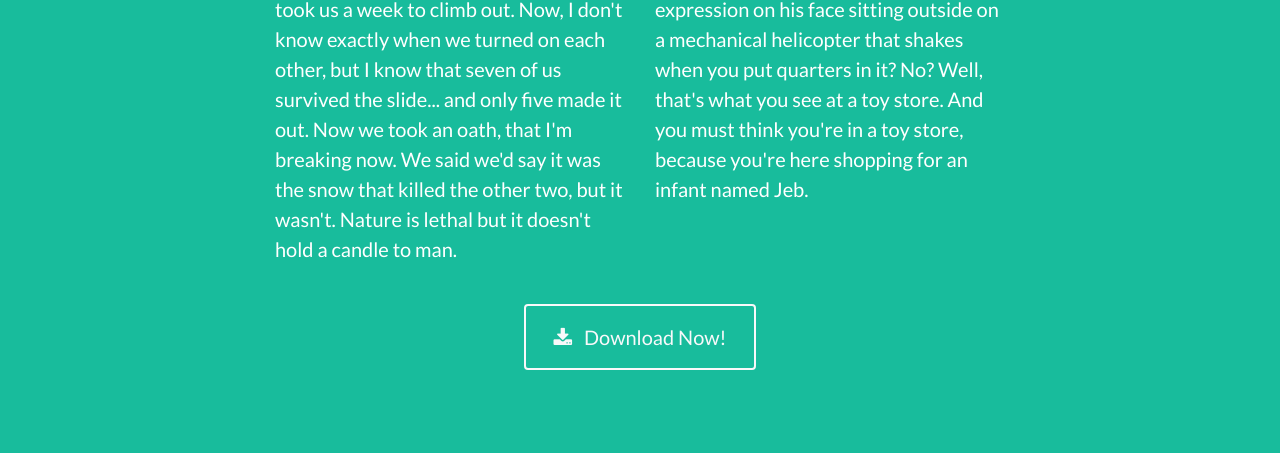
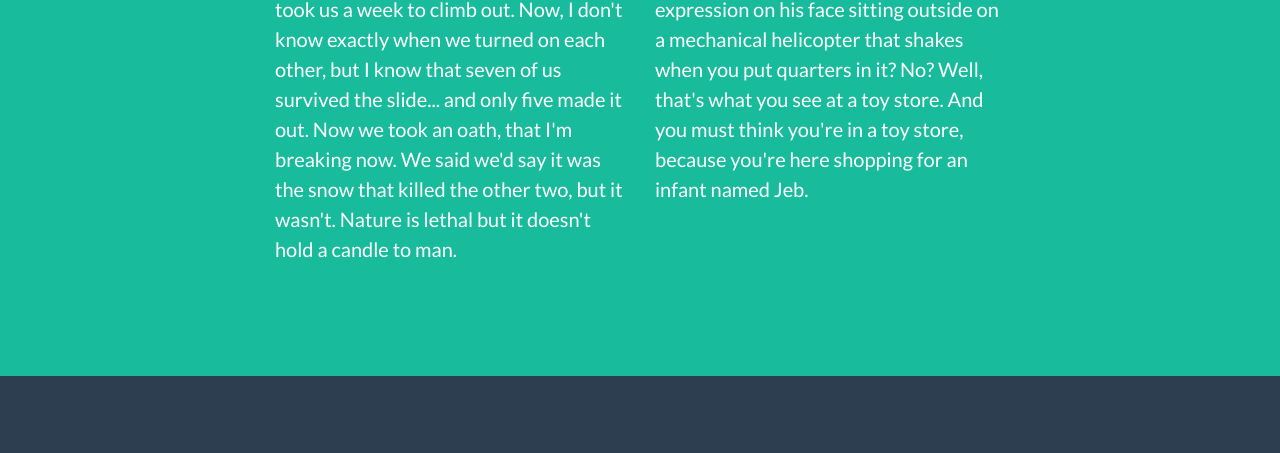
Before and after one commit to mtgeekman/home, a plain HTML site: page index.html in a window 1280 px wide. Shown: the part 2040-2493 px from the top of the page. Drawn offline with Linux system fonts and the light colour scheme.

Commit message:
Remove Download button

```diff
--- a/index.html
+++ b/index.html
@@ -152,12 +152,6 @@
               here shopping for an infant named Jeb.
             </p>
           </div>
-        </div>
-        <div class="text-center mt-4">
-          <a class="btn btn-xl btn-outline-light" href="#">
-            <i class="fa fa-download mr-2"></i>
-            Download Now!
-          </a>
         </div>
       </div>
     </section>
```
